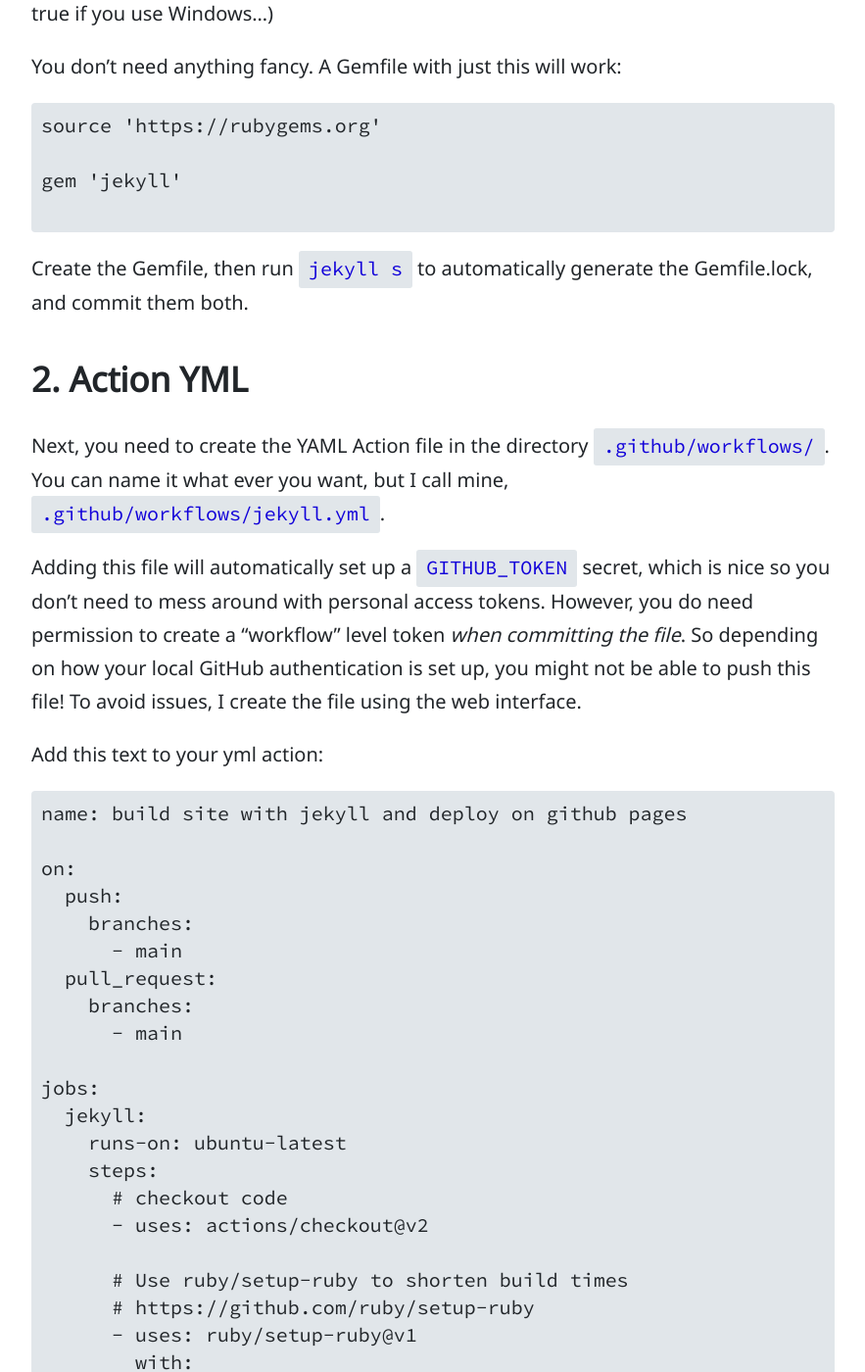
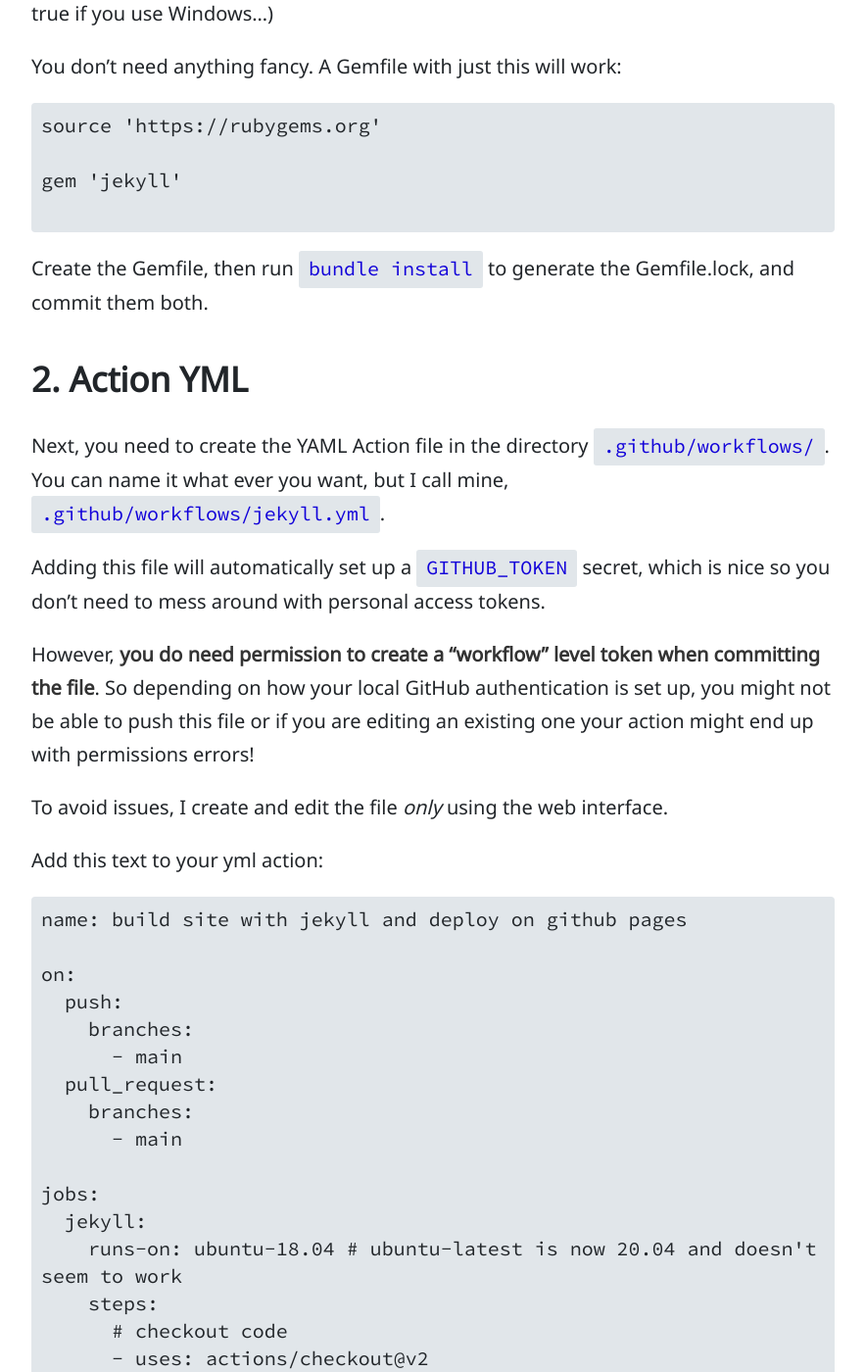
Before and after one commit to evanwill/_drafts, a Jekyll site: the page built from _notes/github-actions2.md, in a window 1280 px wide and 1400 px high, scrolled down 1030 px. Shown: the whole window at 98% size, without its empty margins (198-1081 px from the left). Built offline with Jekyll 4.4.1, drawn with Linux system fonts in a browser that asks for light colours; comment, search, counter and statistics services are not loaded; some of the changed text lies outside the part shown.

Commit message:
update action

````diff
--- a/_notes/github-actions2.md
+++ b/_notes/github-actions2.md
@@ -35,7 +35,7 @@ gem 'jekyll'
 
 ```
 
-Create the Gemfile, then run `jekyll s` to automatically generate the Gemfile.lock, and commit them both.
+Create the Gemfile, then run `bundle install` to generate the Gemfile.lock, and commit them both.
 
 ## 2. Action YML
 
@@ -43,9 +43,11 @@ Next, you need to create the YAML Action file in the directory `.github/workflow
 You can name it what ever you want, but I call mine, `.github/workflows/jekyll.yml`.
 
 Adding this file will automatically set up a `GITHUB_TOKEN` secret, which is nice so you don't need to mess around with personal access tokens.
-However, you do need permission to create a "workflow" level token *when committing the file*.
-So depending on how your local GitHub authentication is set up, you might not be able to push this file!
-To avoid issues, I create the file using the web interface.
+
+However, **you do need permission to create a "workflow" level token when committing the file**.
+So depending on how your local GitHub authentication is set up, you might not be able to push this file or if you are editing an existing one your action might end up with permissions errors!
+
+To avoid issues, I create and edit the file *only* using the web interface.
 
 Add this text to your yml action:
 
@@ -62,7 +64,7 @@ on:
 
 jobs:
   jekyll:
-    runs-on: ubuntu-latest
+    runs-on: ubuntu-18.04 # ubuntu-latest is now 20.04 and doesn't seem to work
     steps:
       # checkout code
       - uses: actions/checkout@v2
````
